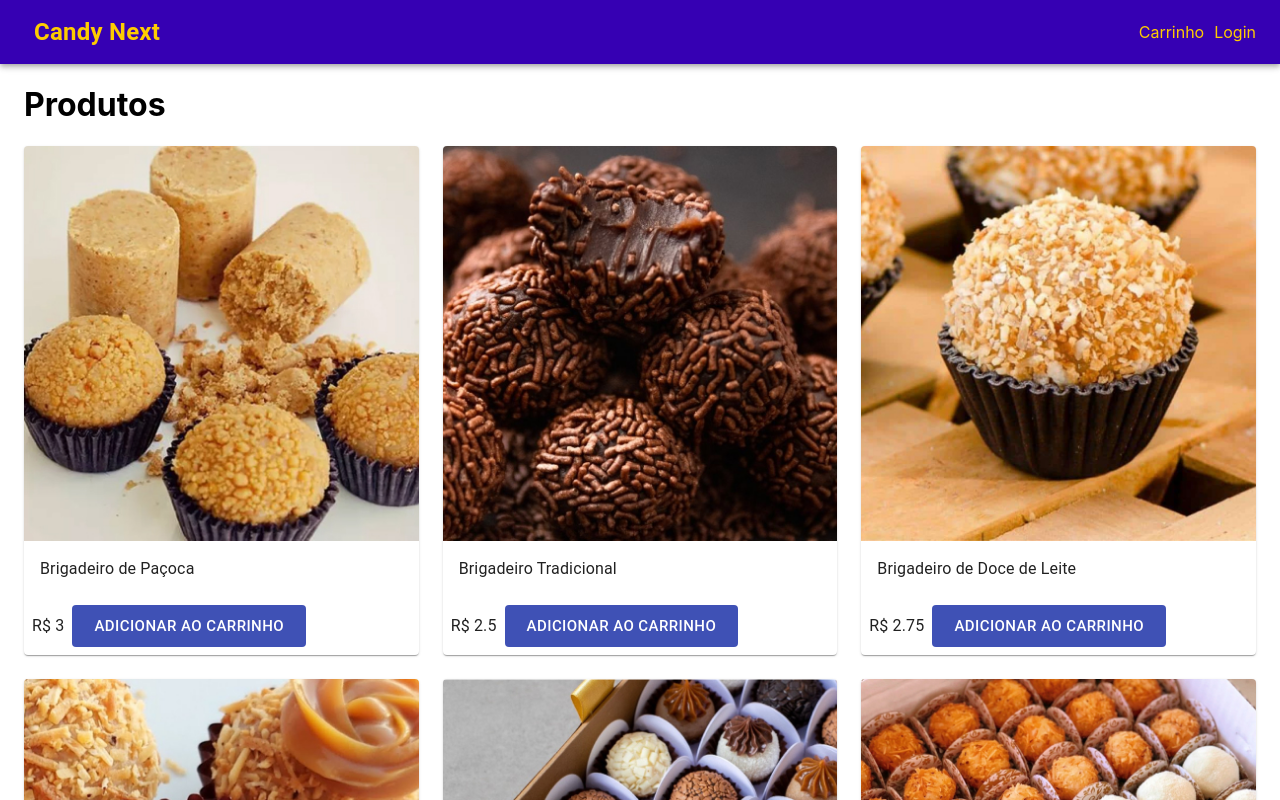
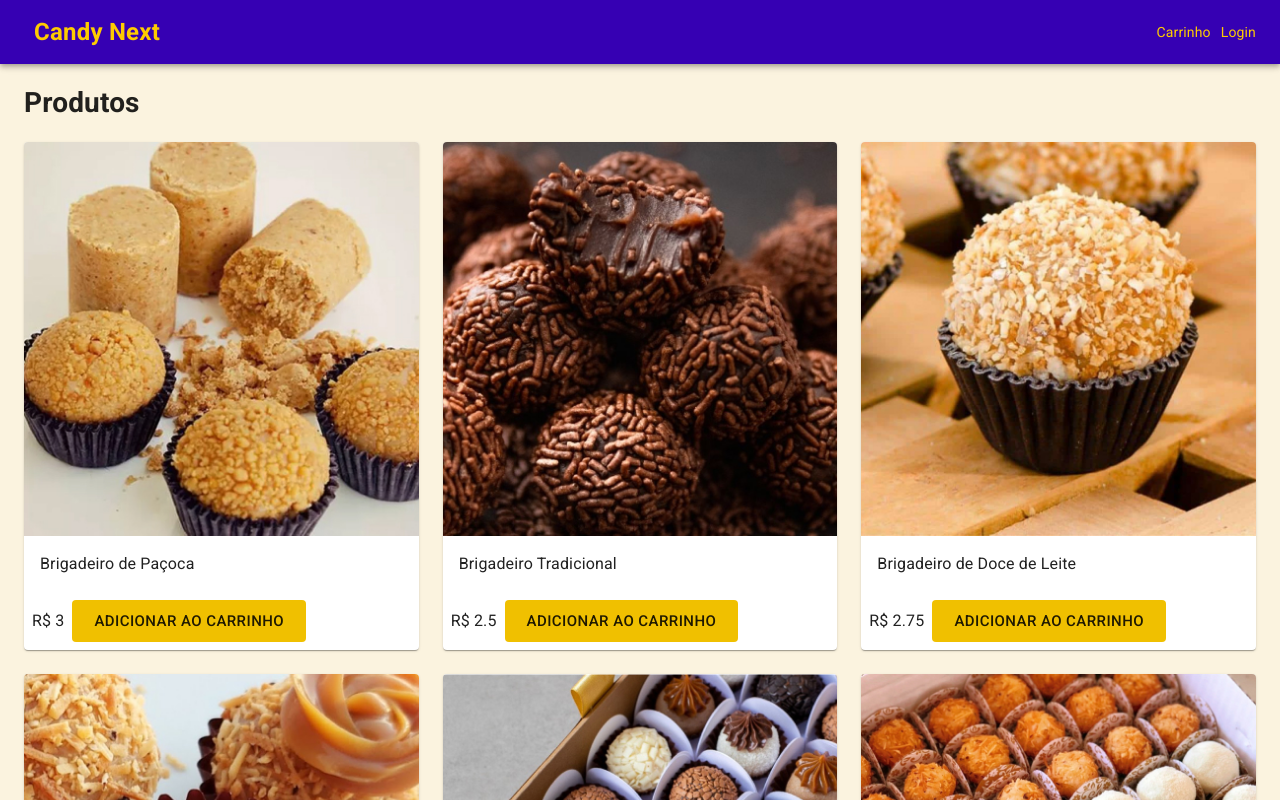
Before and after one commit to Drlazinho/candy-eccomerce, a Next.js app: page / in a window 1280 px wide. Shown: the top 800 px of the page. Built offline with nearby package versions, Linux system fonts and the light colour scheme.

Commit message:
Theme UI

```diff
--- a/components/Layout.js
+++ b/components/Layout.js
@@ -1,18 +1,56 @@
 import React from 'react'
 import Head from 'next/head'
-import { AppBar, Toolbar, Typography, Container, Link } from '@material-ui/core'
+import {
+  AppBar,
+  Toolbar,
+  Typography,
+  Container,
+  Link,
+  createTheme,
+  ThemeProvider,
+  CssBaseline
+} from '@material-ui/core'
 import NextLink from 'next/link'
 import useStyles from '../utils/styles'
 import { mergeClasses } from '@material-ui/styles'
 
-export default function Layout({title, description, children }) {
+export default function Layout({ title, description, children }) {
+  const theme = createTheme({
+    typography: {
+      h1: {
+        fontSize: '1.6rem',
+        fontWeight: 400,
+        margin: '1rem 0'
+      },
+      h2: {
+        fontSize: '1.4rem',
+        fontWeight: 400,
+        margin: '1rem 0'
+      },
+      body1: {
+        fontWeight: 'normal'
+      },
+    },
+    palette: {
+      type: 'light',
+      primary: {
+        main: '#f0c000'
+      },
+    },
+    secondary: {
+      main: '#208080'
+    }
+  })
   const styles = useStyles()
 
   return (
-    <div>
+    <div className={styles.layoutColor}>
       <Head>
-        <title>{title ? `${title} - Candy Next` : `Candy Next`}</title> {description && <meta name="description" content={description}></meta>}
+        <title>{title ? `${title} - Candy Next` : `Candy Next`}</title>{' '}
+        {description && <meta name="description" content={description}></meta>}
       </Head>
+      <ThemeProvider theme={theme}>
+        <CssBaseline/>
         <AppBar position="static" className={styles.navbar}>
           <Toolbar>
             <NextLink href="/" passHref>
@@ -35,6 +73,7 @@ export default function Layout({title, description, children }) {
             Todos os direitos reservados. Candy Next &copy; 2022
           </Typography>
         </footer>
+      </ThemeProvider>
     </div>
   )
 }
--- a/pages/_document.js
+++ b/pages/_document.js
@@ -8,7 +8,9 @@ export default class MyDocument extends Document {
   render() {
     return (
       <Html lang="pt-br">
-        <Head></Head>
+        <Head>
+          <link rel='stylesheet' href='https://fonts.googleapis.com/css?family=Roboto:300,400,500,700&display=swap'/>
+        </Head>
         <body>
           <Main></Main>
           <NextScript />
--- a/pages/product/[slug].js
+++ b/pages/product/[slug].js
@@ -48,7 +48,7 @@ export default function ProductScreen() {
         <Grid item md={3} xs={12}>
           <List>
             <ListItem>
-              <Typography component="h1">{product.name}</Typography>
+              <Typography component="h1" variant='h1'>{product.name}</Typography>
             </ListItem>
             <ListItem>
               <Typography>Categoria: {product.category}</Typography>
--- a/styles/globals.css
+++ b/styles/globals.css
@@ -2,8 +2,7 @@ html,
 body {
   padding: 0;
   margin: 0;
-  font-family: -apple-system, BlinkMacSystemFont, Segoe UI, Roboto, Oxygen,
-    Ubuntu, Cantarell, Fira Sans, Droid Sans, Helvetica Neue, sans-serif;
+  font-family: -apple-system, BlinkMacSystemFont, Segoe UI, Roboto, Oxygen,Ubuntu, Cantarell, Fira Sans, Droid Sans, Helvetica Neue, sans-serif;
 }
 
 a {
--- a/utils/styles.js
+++ b/utils/styles.js
@@ -1,6 +1,9 @@
 import { makeStyles } from "@material-ui/core";
 
 const useStyles = makeStyles({
+  layoutColor:{
+    backgroundColor: '#FBF3DF',
+  },
   navbar:{
     backgroundColor: '#3600B3',
     '& a': {
@@ -18,6 +21,10 @@ const useStyles = makeStyles({
   main: {
     minHeight: '80vh',
   },
+  section: {
+    marginTop: 10,
+    marginBottom: 10,
+  },
   footer: {
     backgroundColor: '#3600B3',
     padding: '50px',
```
Lines whose indentation alone changed are shown as unchanged.
